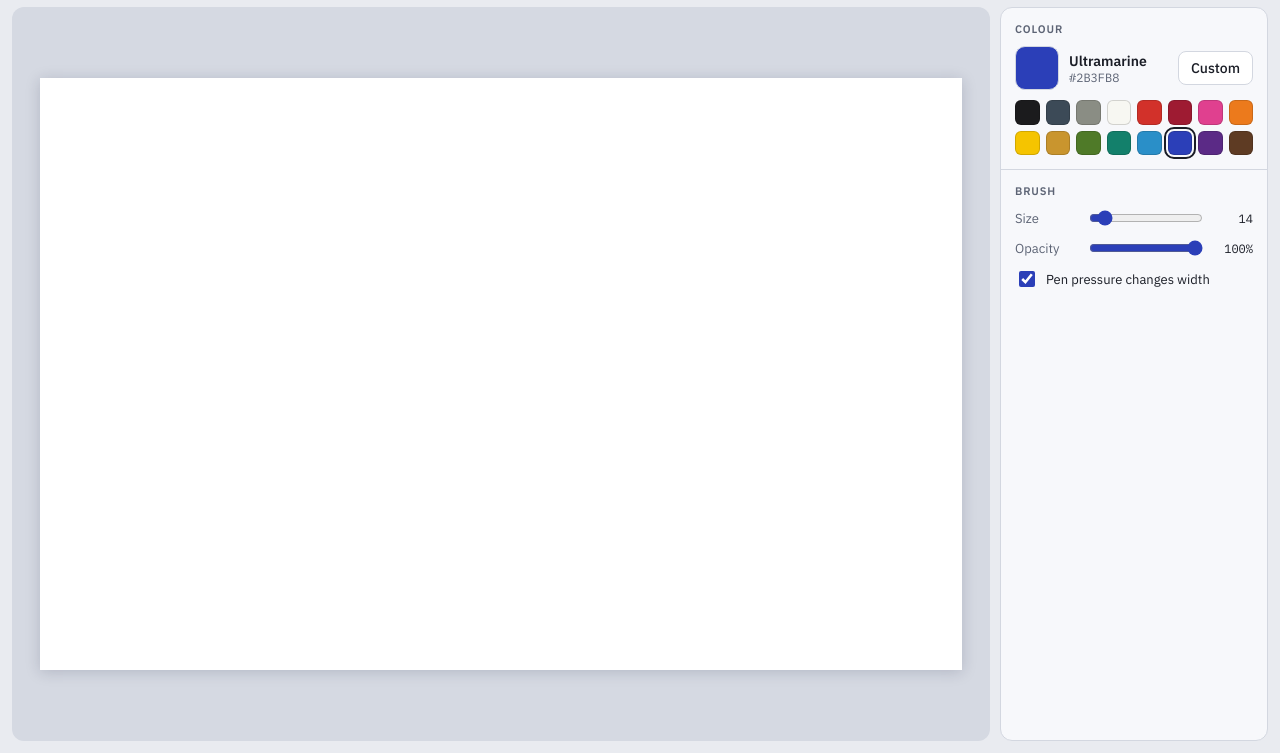
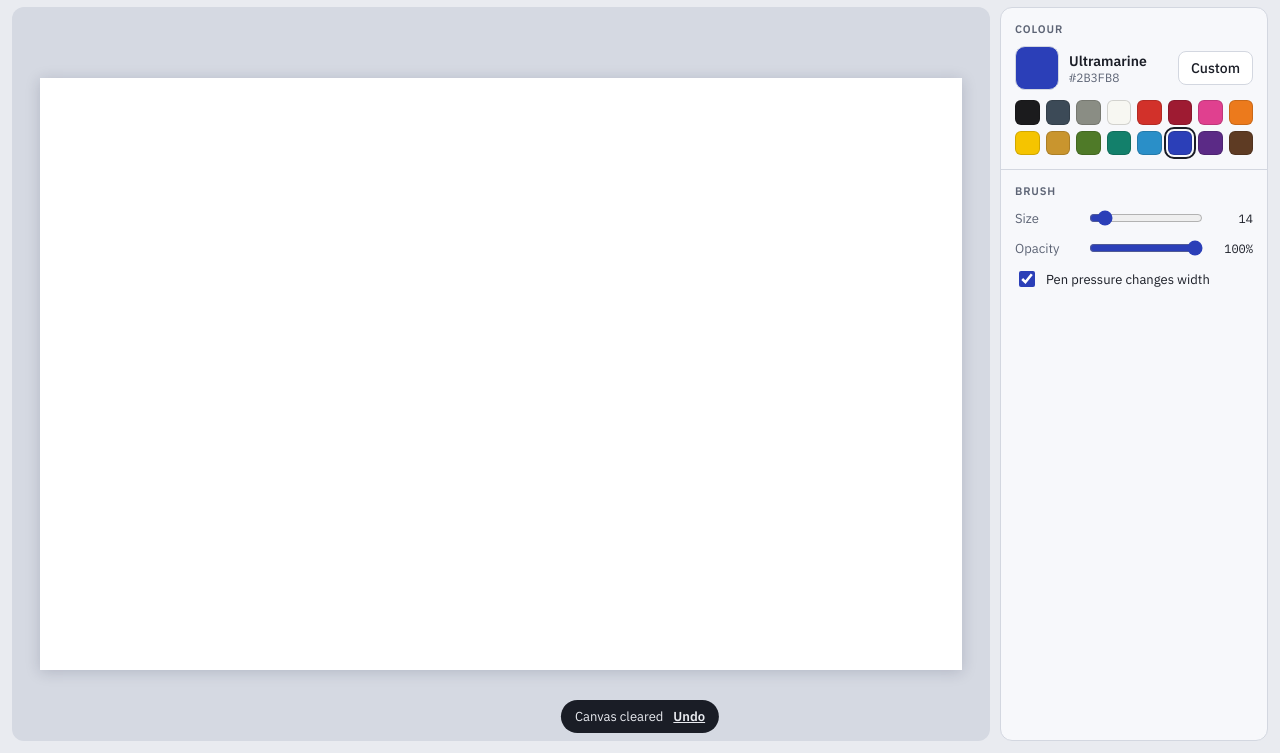
Before and after one commit to viadavyd/gouache, a plain HTML site: page index.html in a window 1280 px wide. Both pictures are taken after a click on the button "Clear". Shown: the part 47-800 px from the top of the page. Drawn offline with nearby package versions, Linux system fonts and the light colour scheme.

Commit message:
Show a toast with Undo after clearing

```diff
--- a/app.js
+++ b/app.js
@@ -175,12 +175,28 @@ function moveRing(e) {
 function clearCanvas() {
   snapshot();
   ctx.clearRect(0, 0, W, H);
+  toast('Canvas cleared', 'Undo', undo);
 }
 $('#clear').onclick = clearCanvas;
 
 
 
 
+/* ---------- Toast ---------- */
+let toastTimer = 0;
+function toast(msg, action, fn) {
+  const t = $('#toast');
+  t.innerHTML = ''; t.append(msg);
+  if (action) {
+    const b = document.createElement('button');
+    b.textContent = action;
+    b.onclick = () => { fn(); t.hidden = true; };
+    t.append(b);
+  }
+  t.hidden = false;
+  clearTimeout(toastTimer);
+  toastTimer = setTimeout(() => { t.hidden = true; }, 3200);
+}
 
 
 /* ---------- Boot ---------- */
--- a/index.html
+++ b/index.html
@@ -51,6 +51,7 @@
   </aside>
 </div>
 
+<div class="toast" id="toast" hidden></div>
 
 <script src="app.js"></script>
 </body>
--- a/style.css
+++ b/style.css
@@ -66,3 +66,6 @@ input[type=range] { width: 100%; accent-color: var(--accent); }
 .sw[aria-pressed="true"] { outline: 2px solid var(--fg); outline-offset: 2px; }
 .toggle { display: flex; align-items: center; gap: 8px; font-size: 13px; color: var(--fg); cursor: pointer; }
 .toggle input { accent-color: var(--accent); width: 16px; height: 16px; }
+
+.toast { position: fixed; left: 50%; bottom: calc(20px + env(safe-area-inset-bottom, 0px)); transform: translateX(-50%); background: var(--fg); color: var(--bg); padding: 8px 14px; border-radius: 999px; font-size: 13px; z-index: 30; display: flex; gap: 10px; align-items: center; }
+.toast button { border: 0; background: none; color: inherit; font-weight: 700; text-decoration: underline; padding: 0; }
```
